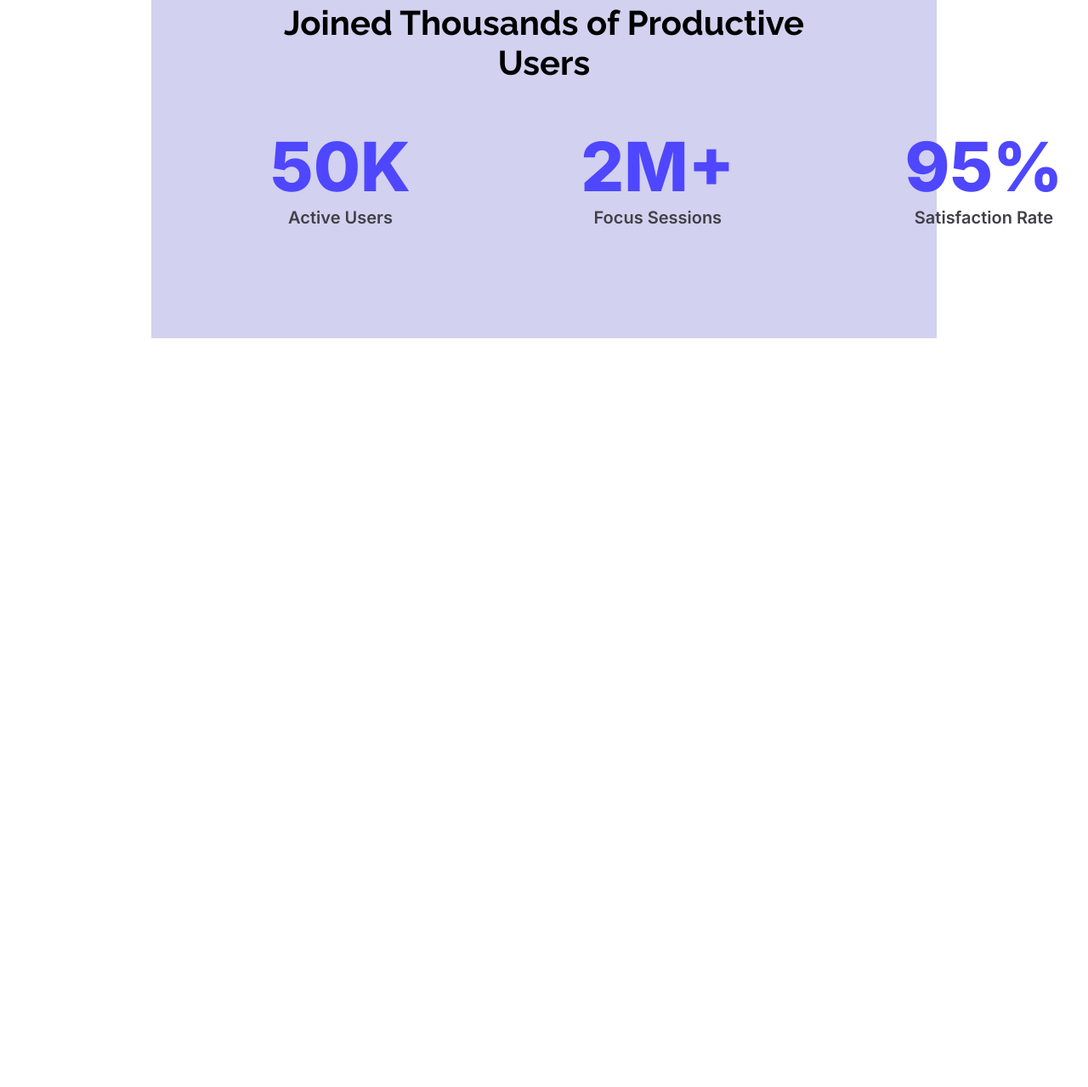
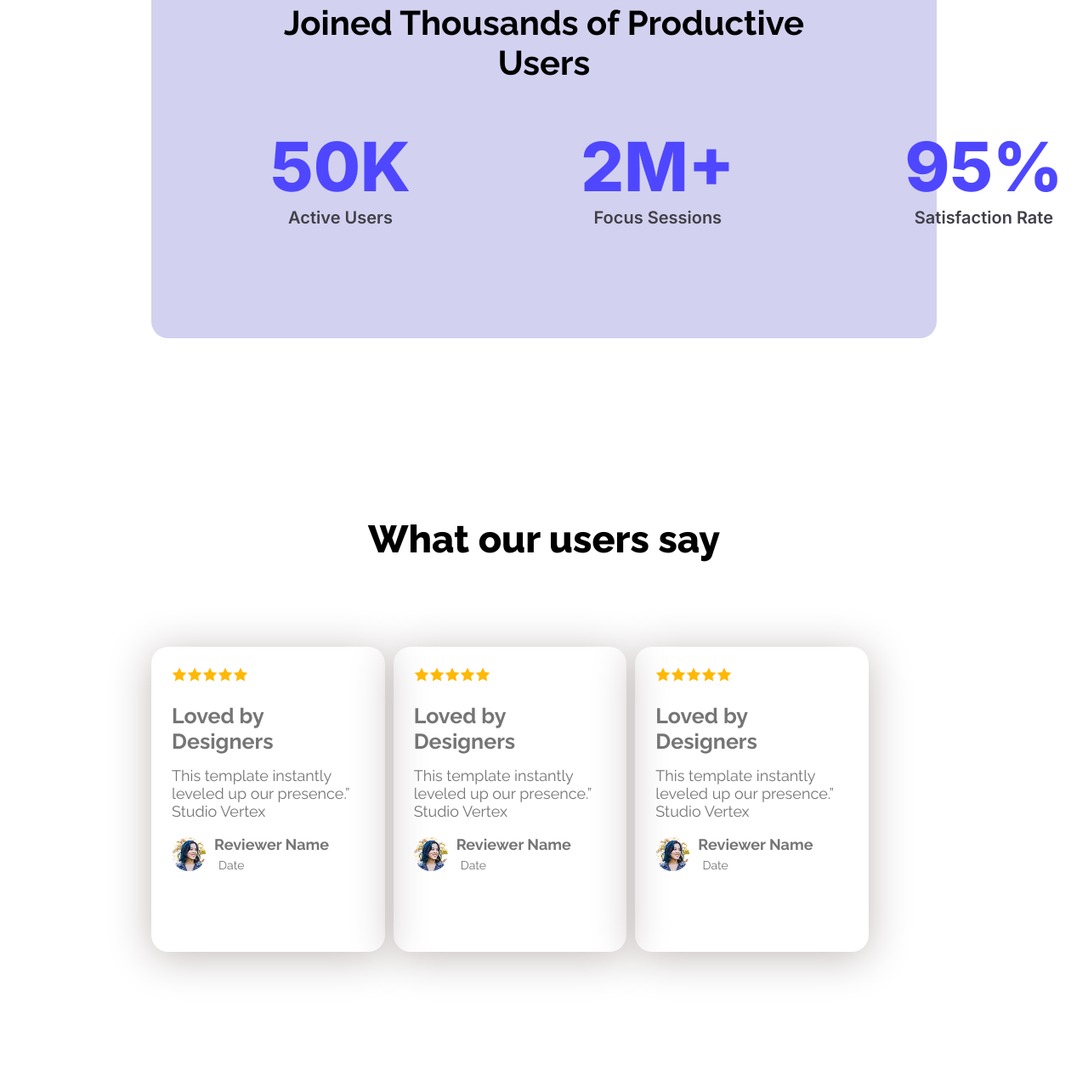
Before and after one commit to sayem12-learn/Assignment--01-, a plain HTML site: page index.html in a window 1280 px wide. Shown: the part 1461-2740 px from the top of the page at 85% size. Before the commit the page ends 1919 px from the top, so only its background shows below. Drawn offline with Linux system fonts and the light colour scheme.

Commit message:
added a user info

```diff
--- a/index.html
+++ b/index.html
@@ -56,6 +56,41 @@
             </div>
 
         </section>
+        <h3 class="user-header raleway-normal">What our users say</h3>
+       <section class="user-info">
+        <div class="review-card">
+             <div class="stars"><img src="icon-star.png"><img src="icon-star.png"><img src="icon-star.png"><img src="icon-star.png"><img src="icon-star.png"></div>
+            <div class="title raleway-normal">Loved by Designers</div>
+            <div class="quote raleway-normal">This template instantly leveled up our presence.” Studio Vertex </div>
+            <img class="avatar" src="avatar.png" alt="">
+            <div class="reviewer-info">
+                <span class="name raleway-normal">Reviewer Name</span><span class="date raleway-normal">Date</span>
+            </div>
+        </div>
+         <div class="review-card ">
+             <div class="stars"><img src="icon-star.png"><img src="icon-star.png"><img src="icon-star.png"><img src="icon-star.png"><img src="icon-star.png"></div>
+            <div class="title raleway-normal">Loved by Designers</div>
+            <div class="quote raleway-normal">This template instantly leveled up our presence.” Studio Vertex </div>
+            <img class="avatar" src="avatar.png" alt="">
+            <div class="reviewer-info">
+                <span class="name raleway-normal">Reviewer Name</span><span class="date raleway-normal">Date</span>
+            </div>
+        </div>
+        <div class="review-card ">
+             <div class="stars"><img src="icon-star.png"><img src="icon-star.png"><img src="icon-star.png"><img src="icon-star.png"><img src="icon-star.png"></div>
+            <div class="title raleway-normal">Loved by Designers</div>
+            <div class="quote raleway-normal">This template instantly leveled up our presence.” Studio Vertex </div>
+            <img class="avatar" src="avatar.png" alt="">
+            <div class="reviewer-info">
+                <span class="name raleway-normal">Reviewer Name</span><span class="date raleway-normal">Date</span>
+            </div>
+        </div>
+       </section>
+       <section>
+        <h3 class="banner-title">Ready to focus better</h3>
+        <h5 class="banner-subtitle">This template instantly leveled up our presence.” – Studio Vertex</h5>
+        <button class="banner-btn btn">Ger Started Free</button>
+       </section>
 
     </main>
     <footer>
--- a/style/style.css
+++ b/style/style.css
@@ -96,6 +96,7 @@
   padding: 0px  140px;
   margin: 60px 170px;
   text-align: center;
+  border-radius: 20px;
 
 }
 .user-title{
@@ -130,3 +131,74 @@
   position: relative;
   top: -80px;
 }
+
+/* person style */
+.user-header{
+  font-size: 45px;
+  font-weight: 800;
+  text-align: center;
+  position: relative;
+  bottom:-150px;
+
+}
+.user-info{
+  display: flex;
+  margin: 200px 200px 280px 210px;
+  text-align: center;
+  font-size: 18px;
+  color: #757575;
+
+
+}
+.review-card{
+  margin: 50px 50px 112px -40px ;
+  padding: 24px 24px;
+  box-shadow:0px 6px 50px rgb(195, 186, 186);
+
+  text-align: left;
+  border-radius: 20px;
+
+}
+.title{
+  font-size:25px;
+  font-weight: 700;
+  margin-top:20px;
+}
+.quote{
+  font-size:18px;
+  font-weight: 400px;
+  margin-top: 15px;
+
+}
+.avatar{
+  width: 40px;
+  height:40px;
+  border-radius: 50%;
+  object-fit: cover;
+  margin-top: 20px;
+}
+.reviewer-info{
+  position: relative;
+  bottom:70px;
+  margin-left: 50px;
+  display: flex;
+  align-items: center;
+  gap: 10px;
+
+}
+.name{
+  font-size: 18px;
+  font-weight: bold;
+}
+.date{
+  font-size: 14px;
+  margin-top:50px;
+  position: relative;
+  left:-140px;
+}
+/* 2nd-banner */
+.banner-title{
+  font-size: 55px;
+  font-weight: 700;
+  text-align: center;
+}
```
Also changed, not shown: avatar.png (added), icon-star.png (added).
